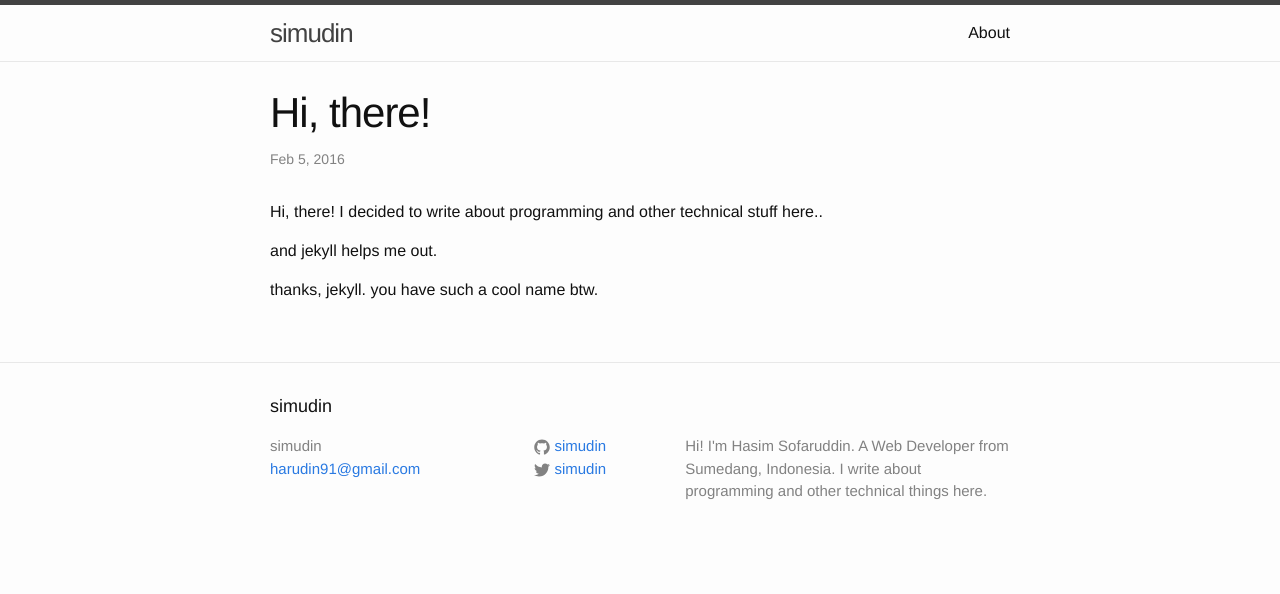
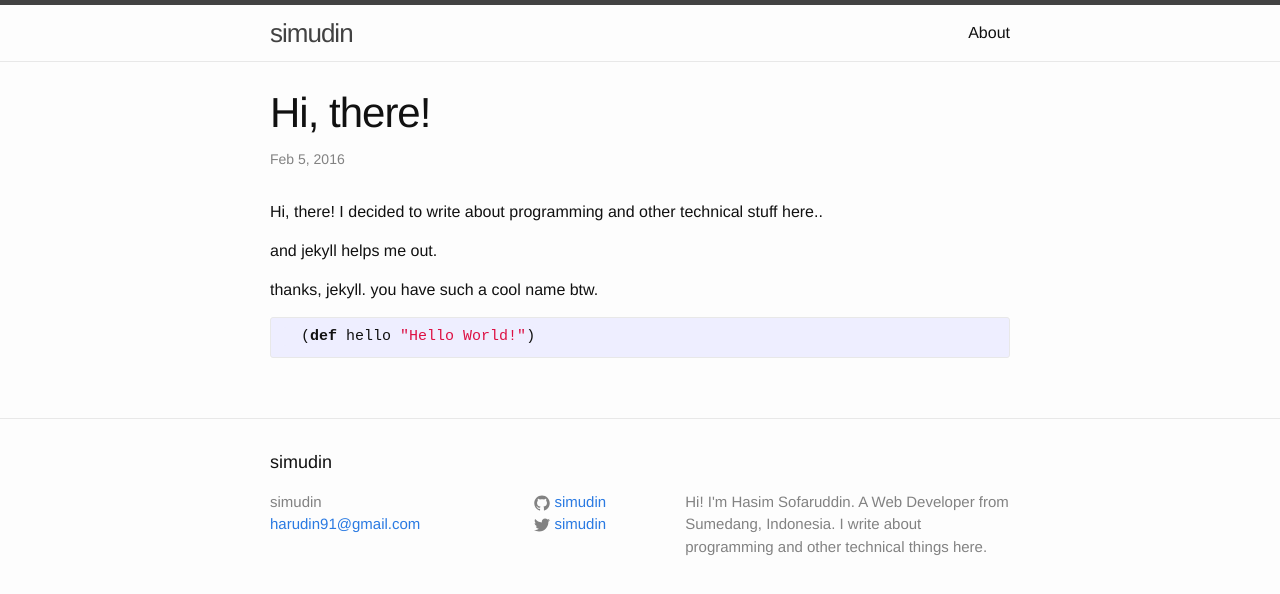
Before and after one commit to simudin/simudin.github.io, a Jekyll site: the page built from _posts/2016-02-05-hi.markdown, in a window 1280 px wide. Shown: the top 594 px of the page. Built offline with Jekyll 4.4.1, drawn with Linux system fonts in a browser that asks for light colours.

Commit message:
change post

```diff
--- a/_posts/2016-02-05-hi.markdown
+++ b/_posts/2016-02-05-hi.markdown
@@ -11,3 +11,7 @@
 and jekyll helps me out.
 
 thanks, jekyll. you have such a cool name btw.
+
+{% highlight clojure %}
+  (def hello "Hello World!")
+{% endhighlight %}
```
